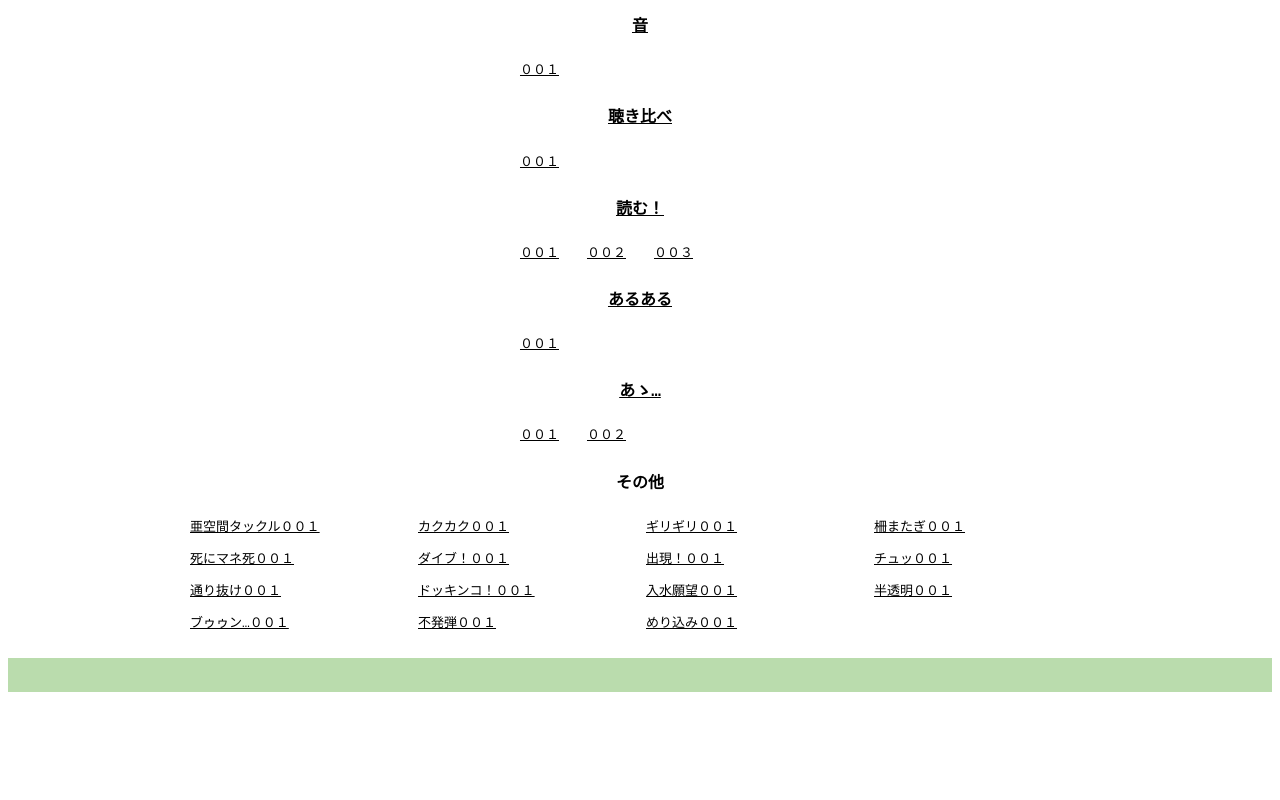
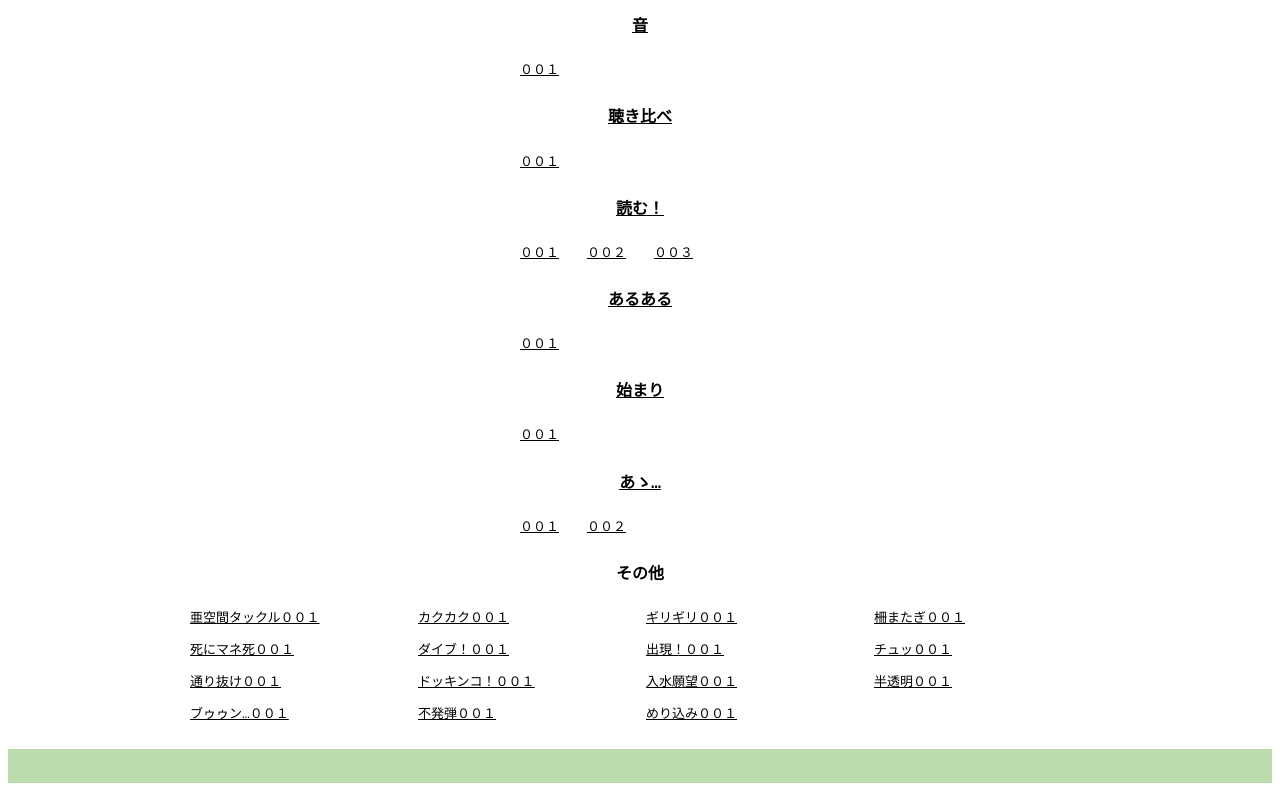
Before and after one commit to himanahanntaa/himanahanntaa, a plain HTML site: page index.html in a window 1280 px wide. Shown: the part 2727-3527 px from the top of the page. Before the commit the page ends 3436 px from the top, so only its background shows below. Drawn offline with Linux system fonts and the light colour scheme.

Commit message:
index.html

```diff
--- a/index.html
+++ b/index.html
@@ -291,6 +291,10 @@
 <div class="number-list">
   <a href="https://www.youtube.com/watch?v=OCUPVv3DJEo" target="_self">００１</a>
 </div>
+<h3><a href="https://www.youtube.com/@himanahanntaa/search?query=%E5%A7%8B%E3%81%BE%E3%82%8A" target="_self">始まり</a></h3>
+<div class="number-list">
+  <a href="https://www.youtube.com/watch?v=71tGsSPuO60" target="_self">００１</a>
+</div>
 <h3><a href="https://www.youtube.com/@himanahanntaa/search?query=%E3%81%82%E3%82%9D%E2%80%A6" target="_self">あゝ…</a></h3>
 <div class="number-list">
   <a href="https://www.youtube.com/watch?v=nOpmha1ORxc" target="_self">００１</a>
```
